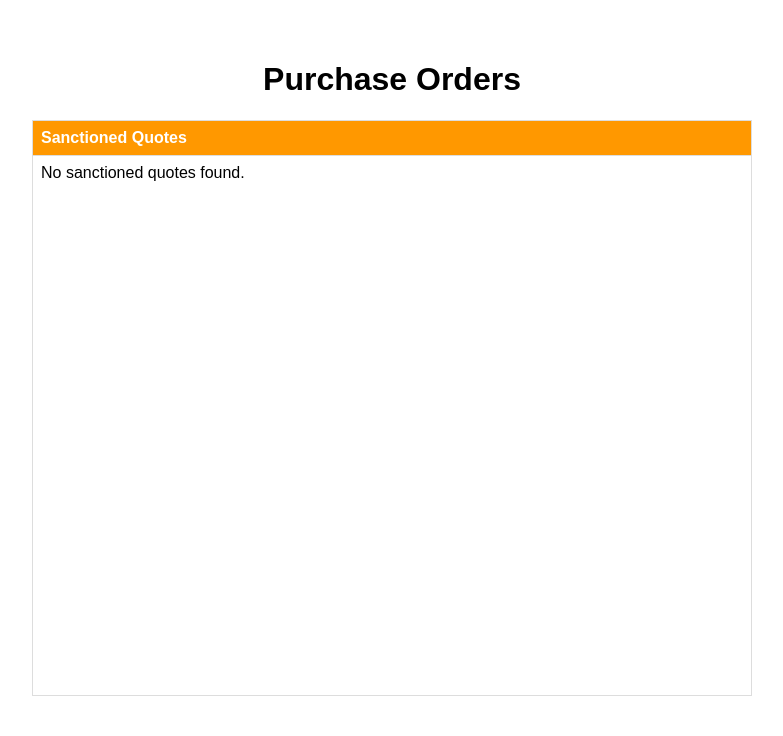
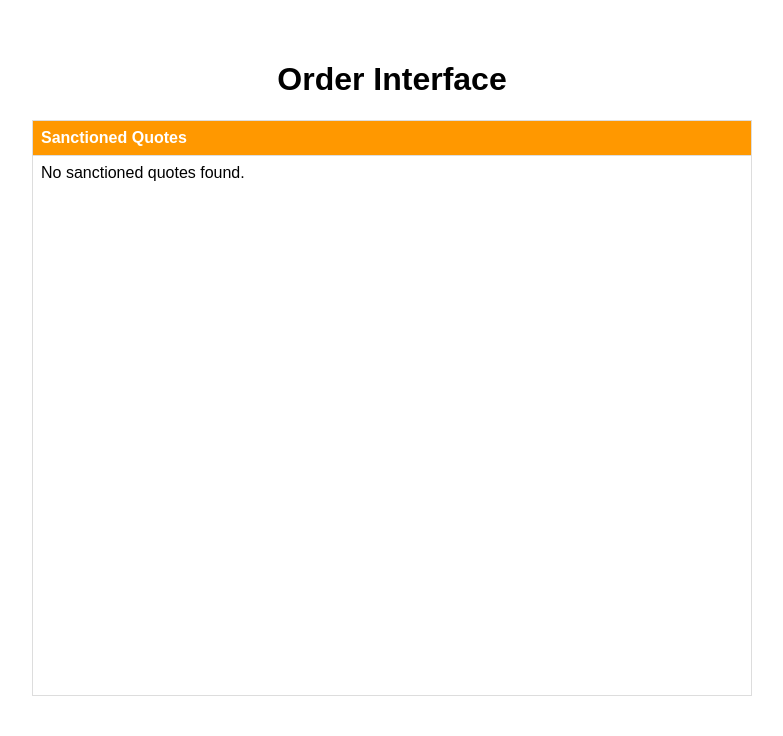
Before and after one commit to DargonTheDargon/CSCI467GroupProject, a Django app: page /purchase-orders/ in a window 1280 px wide. Shown: the part 64-800 px from the top of the page, without its empty margins (248-1031 px from the left). Run offline with Django 5.2, Linux system fonts and the light colour scheme; the visitor is signed in with stand-in values (Sample User, id 1); data that the repository does not hold is empty.

Commit message:
refactor: added some documentation

```diff
--- a/quote_system/forms.py
+++ b/quote_system/forms.py
@@ -31,7 +31,7 @@ class PurchaseOrderForm(forms.ModelForm):
             'discount_type': 'Final Discount Type',
             'discount_amount': 'Final Discount',
         }
-
+    # validate that the discount is not negative and that a percentage discount is not more than 100%
     def clean(self):
         cleaned_data = super().clean()
         discount_type = cleaned_data.get('discount_type')
--- a/quote_system/static/css/purchase_orders.css
+++ b/quote_system/static/css/purchase_orders.css
@@ -1,4 +1,3 @@
-/* Purchase Orders list - styled to match the Sanction Interface */
 .po-list-container {
     width: 100%;
     max-width: 100%;
@@ -51,7 +50,6 @@
     padding-bottom: 16px;
 }
 
-/* Each quote row: info on the left, button on the right */
 .po-list-quote {
     display: flex;
     align-items: center;
--- a/quote_system/templates/base.html
+++ b/quote_system/templates/base.html
@@ -15,7 +15,7 @@
             <nav class="side-menu" aria-label="Main navigation">
                 <a href="{% url 'quote_list' %}">Quote List</a>
                 <a href="{% url 'sanction_interface' %}">Sanction Interface</a>
-                <a href="{% url 'purchase_orders' %}">Purchase Orders</a>
+                <a href="{% url 'purchase_orders' %}">Order Interface</a>
                 {% if request.user.role == 'admin' %}
                     <a href="{% url 'associates' %}">Associates</a>
                 {% endif %}
--- a/quote_system/templates/purchase_orders.html
+++ b/quote_system/templates/purchase_orders.html
@@ -25,7 +25,7 @@
 </div>
 
 <div class="po-list-container">
-    <h1>Purchase Orders</h1>
+    <h1>Order Interface</h1>
 
     <div class="po-list-table-wrapper">
         <table>
--- a/quote_system/views.py
+++ b/quote_system/views.py
@@ -145,8 +145,9 @@ def sanction_interface(request):
         sanction_interface_url = f"{sanction_interface_url}?{request.GET.urlencode()}"
     return render(request, 'sanction_interface.html', {'show_no_quote_error': show_no_quote_error, 'show_edit_confirmation': show_edit_confirmation, 'show_sanction_confirmation': show_sanction_confirmation, 'show_secret_notes': show_secret_notes, 'show_secret_notes_view': show_secret_notes_view, 'show_add_secret_note': show_add_secret_note, 'show_delete_secret_note_confirmation': show_delete_secret_note_confirmation, 'pending_note': pending_note, 'secret_note_form': secret_note_form, 'selected_quote': selected_quote, 'secret_notes': secret_notes, 'show_apply_discount': show_apply_discount, 'quotes': quotes, 'selected_quote_ids': selected_quote_ids, 'sanction_interface_url': sanction_interface_url})
 
+# list sanctioned quotes
 @login_required
-def purchase_orders(request): # lists sanctioned quotes that can be converted into purchase orders
+def purchase_orders(request):
     sort_order = {
         'id': 'pk',
         '-id': '-pk',
@@ -158,8 +159,9 @@ def purchase_orders(request): # lists sanctioned quotes that can be converted in
     ).annotate(line_item_count=Count('line_items')).order_by(sort_order)
     return render(request, 'purchase_orders.html', {'quotes': quotes})
 
+# show details and create a purchase order for the selected quote
 @login_required
-def create_purchase_order(request, pk): # shows the selected quote and customer details for converting it into a purchase order
+def create_purchase_order(request, pk):
     quote = get_object_or_404(
         Quote.objects.select_related('customer', 'sales_associate__user'), pk=pk
     )
@@ -180,7 +182,7 @@ def create_purchase_order(request, pk): # shows the selected quote and customer
         form = PurchaseOrderForm(request.POST or None)
         if request.method == 'POST' and form.is_valid():
             with transaction.atomic():
-                # Lock the quote so a double submit can't create two purchase orders
+                # lock the quote so a double submit can't create two purchase orders
                 quote = Quote.objects.select_for_update().select_related(
                     'customer', 'sales_associate'
                 ).get(pk=quote.pk)
@@ -192,9 +194,7 @@ def create_purchase_order(request, pk): # shows the selected quote and customer
                 purchase_order.final_price = max(
                     quoted_price - final_discount(purchase_order, quoted_price), Decimal('0.00')
                 )
-
-                # Stand-in for the external processing system, which answers with
-                # a processing date and the associate's commission rate.
+                # external processing system returns processing date and the associate's commission rate.
                 processing_date, commission_rate = process_purchase_order(purchase_order)
                 purchase_order.processing_date = processing_date
                 purchase_order.commission_amount = (
@@ -208,7 +208,7 @@ def create_purchase_order(request, pk): # shows the selected quote and customer
                 quote.status = Quote.Status.ORDERED
                 quote.save(update_fields=['status'])
 
-            # TODO: send the purchase details email to the customer
+            # success message (no email actually sent)
             messages.success(
                 request,
                 f"The order was placed on {date_format(timezone.localdate(processing_date), 'F j, Y')} "
@@ -218,12 +218,14 @@ def create_purchase_order(request, pk): # shows the selected quote and customer
         context['form'] = form
     return render(request, 'create_purchase_order.html', context)
 
-def final_discount(purchase_order, base_amount): # same rules as Quote.calculate_discount, applied to the final discount
+# calculate final discount
+def final_discount(purchase_order, base_amount):
     if purchase_order.discount_type == Quote.DiscountType.PERCENT:
         return (base_amount * purchase_order.discount_amount / Decimal(100)).quantize(Decimal('0.01'))
     return min(purchase_order.discount_amount, base_amount)
 
-def process_purchase_order(purchase_order): # placeholder for the external processing system
+# return processing date and commission rate for a purchase order
+def process_purchase_order(purchase_order):
     return timezone.now(), purchase_order.quote.sales_associate.commission_rate
 
 def is_admin(user): # checks if the user is an admin
```
Also changed, not shown: quote_system/static/css/create_purchase_order.css (+8 -9 lines), quote_system/templates/create_purchase_order.html (+7 -9 lines).
